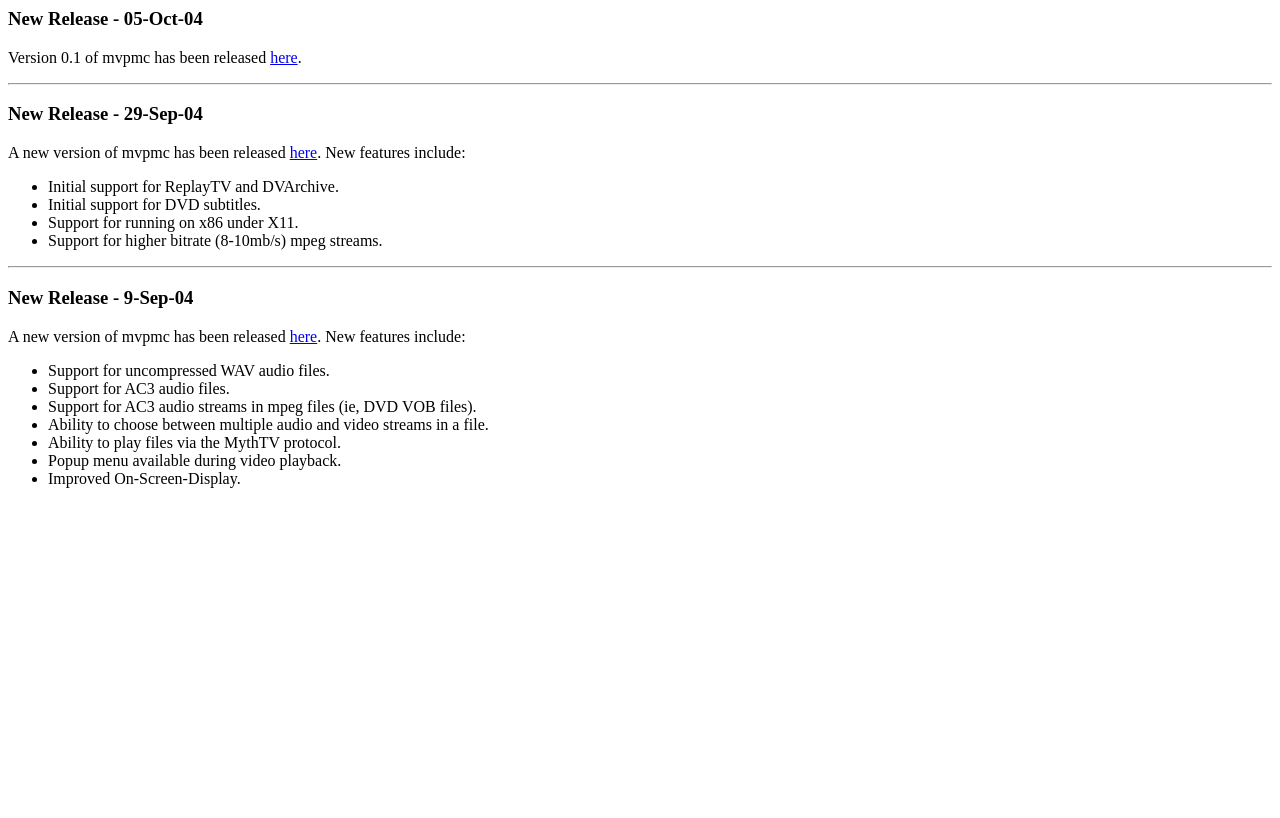
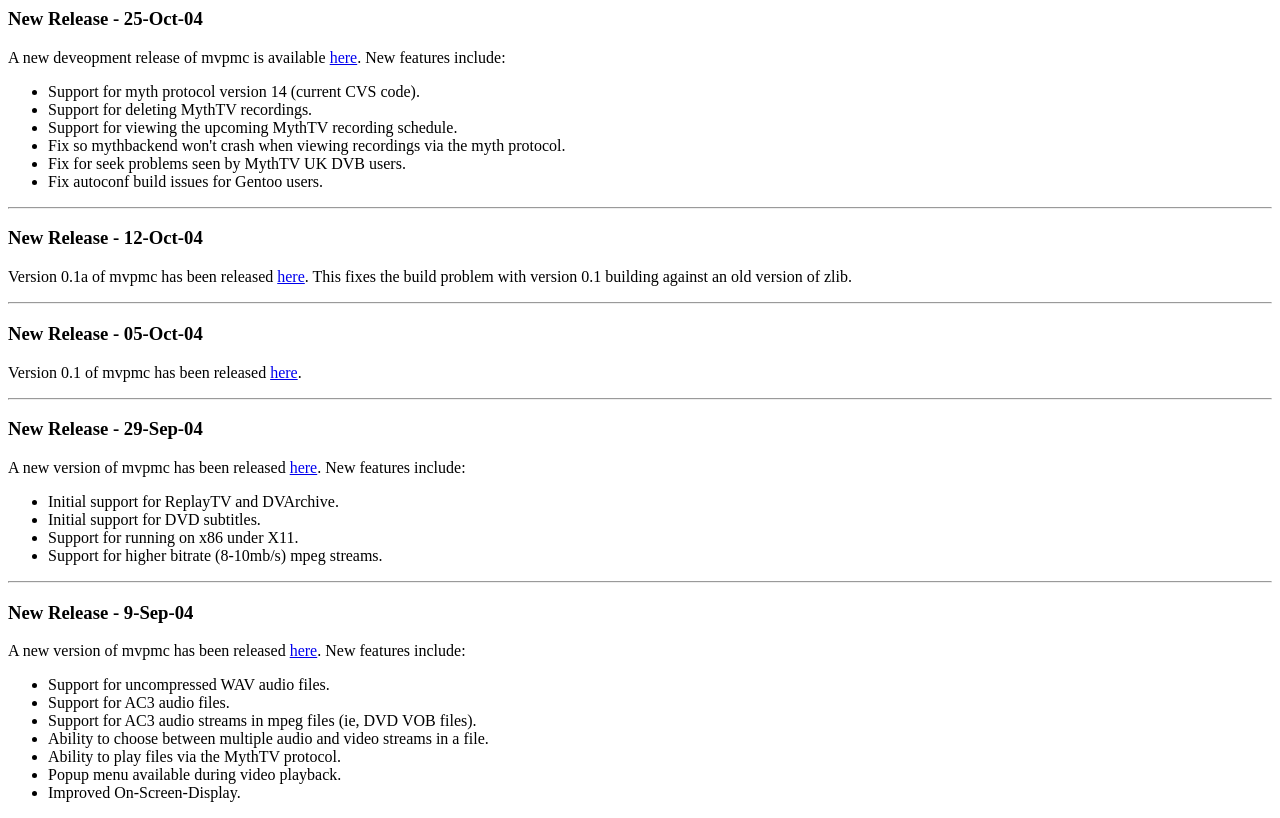
Before and after one commit to mvpmc/mvpmc.github.io, a PHP site: page /news.php in a window 1280 px wide. Before the commit the page ends 488 px from the top, so only its background shows below. Run offline with PHP 8.4, Linux system fonts and the light colour scheme.

Commit message:
Update info on latest releases.

```diff
--- a/htdocs/downloads.php
+++ b/htdocs/downloads.php
@@ -6,6 +6,7 @@ The following project releases are available:
 
 <ul>
 <li><a href="http://sourceforge.net/project/showfiles.php?group_id=103474&package_id=111160&release_id=273101">mvpmc 0.1</a>
+<li><a href="http://sourceforge.net/project/showfiles.php?group_id=103474&package_id=111160&release_id=274780">mvpmc 0.1a</a>
 </ul>
 
 <h2>Development Releases</h2>
--- a/htdocs/news.php
+++ b/htdocs/news.php
@@ -1,3 +1,33 @@
+<h3>New Release - 25-Oct-04</h3>
+
+<p>
+A new deveopment release of mvpmc is
+available <a href="idx.php?pg=downloads">here</a>.  New
+features include:
+</p>
+
+<ul>
+<li>Support for myth protocol version 14 (current CVS code).
+<li>Support for deleting MythTV recordings.
+<li>Support for viewing the upcoming MythTV recording schedule.
+<li>Fix so mythbackend won't crash when viewing recordings via
+the myth protocol.
+<li>Fix for seek problems seen by MythTV UK DVB users.
+<li>Fix autoconf build issues for Gentoo users.
+</ul>
+
+<hr>
+
+
+<h3>New Release - 12-Oct-04</h3>
+
+<p>
+Version 0.1a of mvpmc has been released <a href="http://sourceforge.net/project/showfiles.php?group_id=103474&package_id=111160&release_id=274780">here</a>.
+This fixes the build problem with version 0.1 building against an old
+version of zlib.
+</p>
+
+<hr>
 <h3>New Release - 05-Oct-04</h3>
 
 <p>
```
